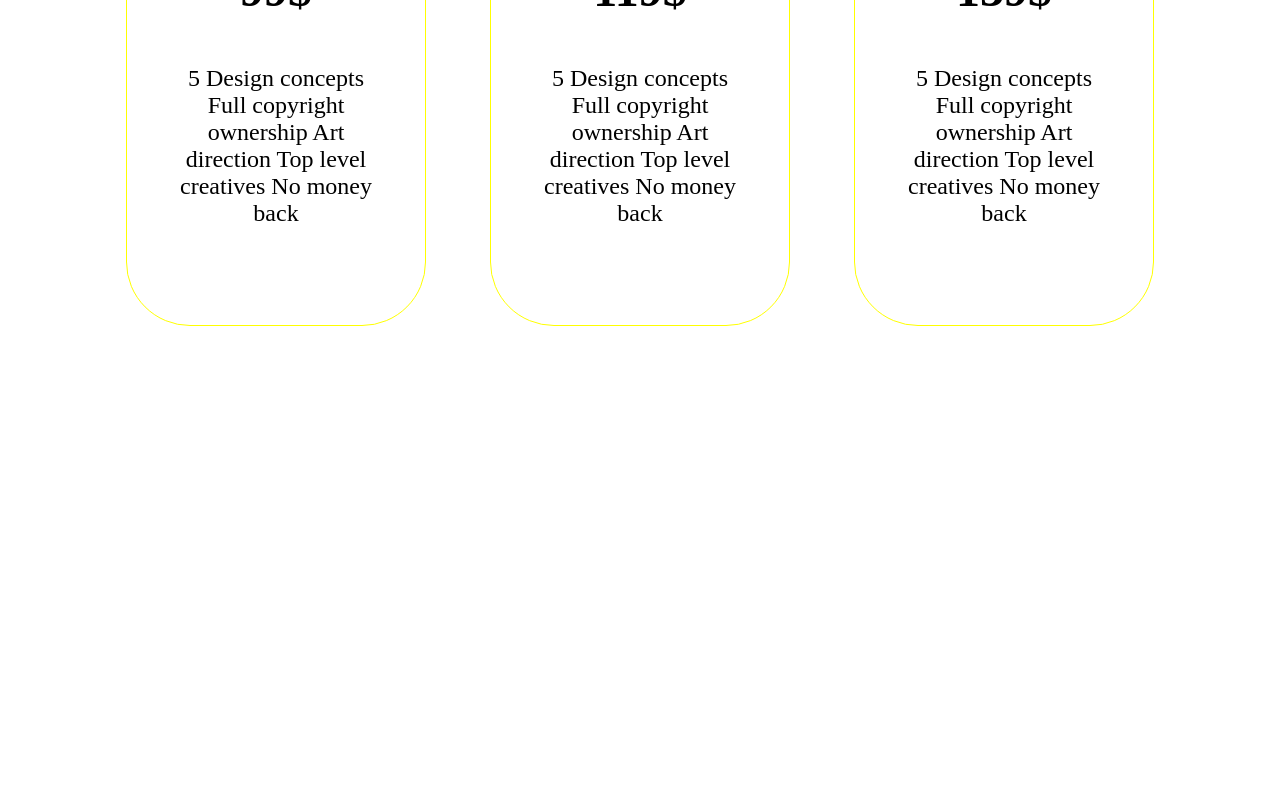
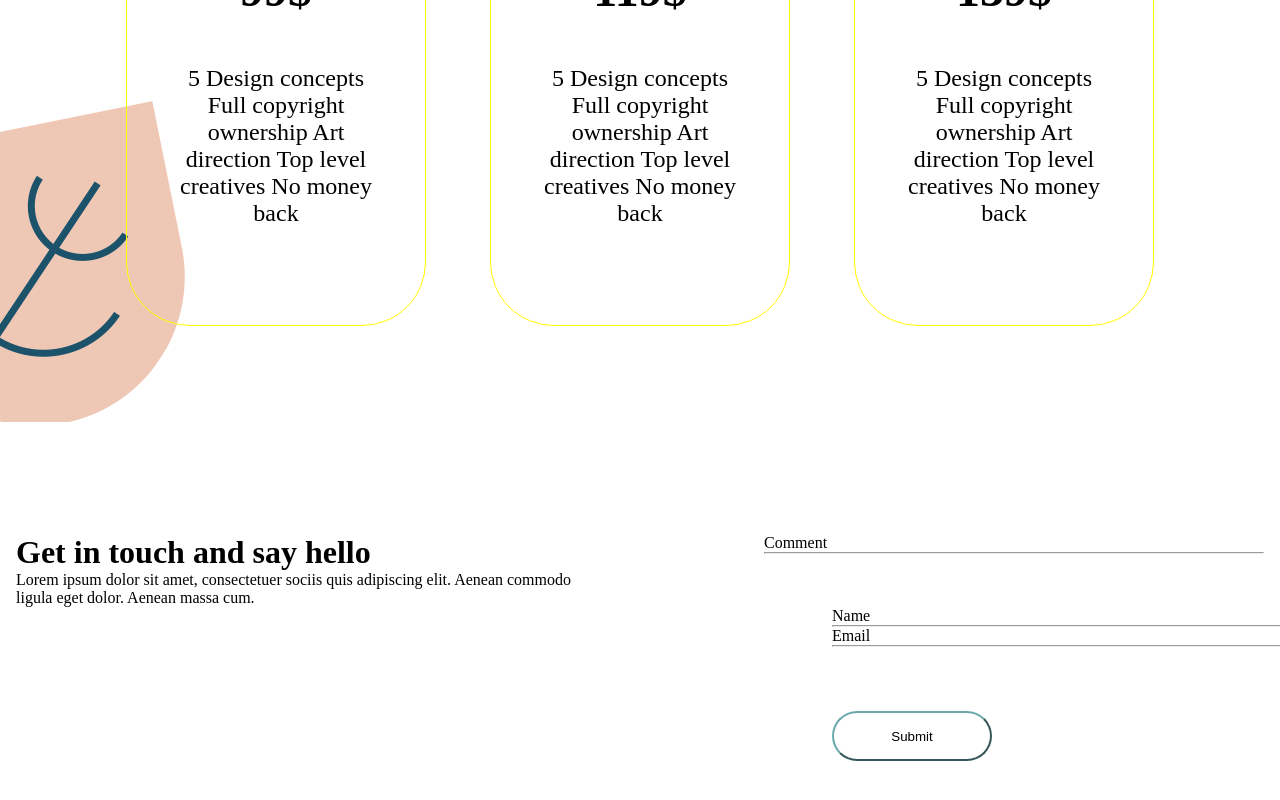
Before and after one commit to VincenzoMinardi/proj-html-vuejs, a Vue app: page / in a window 1280 px wide. Shown: the part 4861-5661 px from the top of the page. Before the commit the page ends 5283 px from the top, so only its background shows below. Built offline with nearby package versions, Linux system fonts and the light colour scheme.

Commit message:
add: footer and style main

```diff
--- a/src/components/AppFooter.vue
+++ b/src/components/AppFooter.vue
@@ -1,5 +1,70 @@
-<script></script>
+<script>
+import { store } from "../store";
 
-<template></template>
+export default {
+    data() {
+        return {
+            store,
+        };
+    },
+};
+</script>
 
-<style lang="scss" scoped></style>
+<template>
+    <div class="container">
+        <div v-for="element in store.ArrFooter" :key="element">
+            <div class="container-small">
+                <div>
+                    <h1>{{ element.title }}</h1>
+                    <p>{{ element.paragraf }}</p>
+                </div>
+                <div>
+                    <div>Comment</div>
+                    <hr />
+                </div>
+            </div>
+            <div class="input">
+                <div>Name</div>
+                <hr>
+                <div>
+                    <div>Email</div>
+                    <hr>
+                </div>
+            </div>
+            <button>Submit</button>
+        </div>
+    </div>
+</template>
+
+<style lang="scss" scoped>
+.container {
+    max-width: 1350px;
+    margin: auto;
+    padding: 1rem;
+
+    .container-small {
+        display: flex;
+        margin-top: 6rem;
+        gap: 10rem;
+    }
+}
+
+hr {
+    width: 500px;
+}
+
+.input,
+button {
+    margin-left: 51rem;
+    margin-bottom: 2rem;
+}
+
+button {
+    border-radius: 3rem;
+    margin-top: 2rem;
+    height: 50px;
+    width: 160px;
+    border-color: #69a9ae;
+    background-color: white;
+}
+</style>
--- a/src/components/AppMain.vue
+++ b/src/components/AppMain.vue
@@ -12,6 +12,7 @@ export default {
 </script>
 
 <template>
+  <div class="big-image">
     <div class="container">
       <div v-for="element in store.ArrMain" :key="element" class="title-paragraf">
         <h1 class="title">{{ element.title }}</h1>
@@ -40,11 +41,7 @@ export default {
     </div>
     <div class="cont-big-image">
       <img class="big-image" src="../assets/img/h2-img-2.jpg" alt="" />
-    <img
-      class="video-btn"
-      src="../assets/img/main-home-video-button-img-01.png"
-      alt=""
-    />
+      <img class="video-btn" src="../assets/img/main-home-video-button-img-01.png" alt="" />
     </div>
     <div v-for="card in store.ArrCard" :key="card" class="cont-card">
       <div class="card">
@@ -63,13 +60,20 @@ export default {
         <p class="text">{{ card.text }}</p>
       </div>
     </div>
+  </div>
 </template>
 
 <style lang="scss" scoped>
+.big-image {
+  background-image: url(../assets/img/h2-background-img-02.png);
+  background-repeat: repeat-y;
+}
+
 .container {
   max-width: 1350px;
   margin: auto;
   padding: 1rem;
+
 
   .title-paragraf {
     display: flex;
@@ -85,6 +89,7 @@ export default {
     margin-top: 3rem;
     color: lightgrey;
   }
+
   .size {
     height: 670px;
     width: 651px;
@@ -119,6 +124,7 @@ export default {
 
 .cont-big-image {
   position: relative;
+
   .big-image {
     margin-top: 6rem;
     width: 100%;
```
Lines whose indentation alone changed are shown as unchanged.
